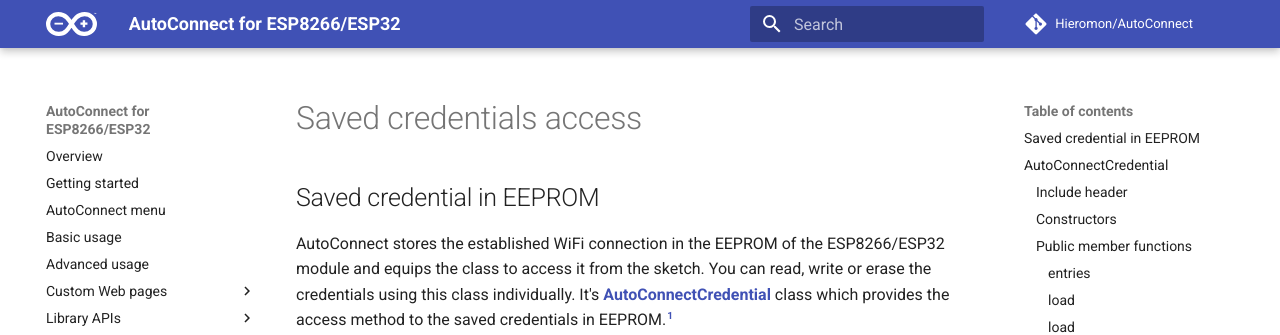
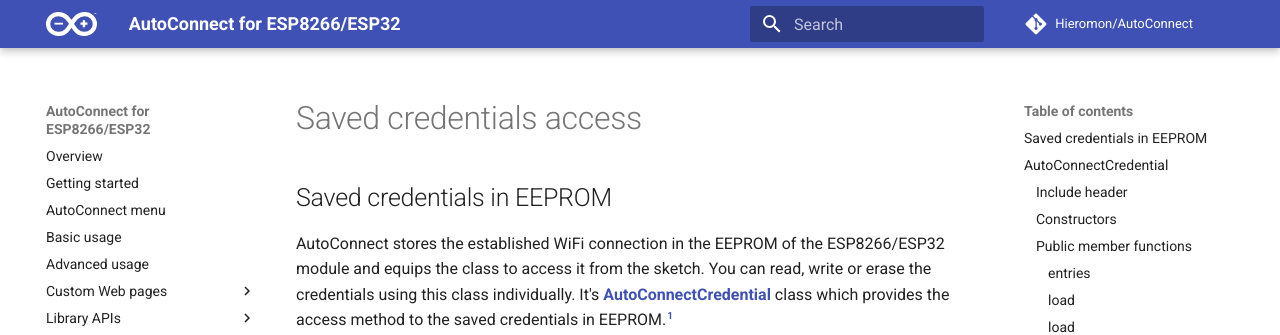
Before and after one commit to Hieromon/AutoConnect, an MkDocs documentation site: the page built from mkdocs/credit.md, in a window 1280 px wide and 900 px high. Shown: the top 335 px of the window. Built offline with MkDocs 1.6.1 and Material for MkDocs 9.7.7, drawn with Linux system fonts in a browser that asks for light colours; nearby versions of some CDN libraries; comment, search, counter and statistics services are not loaded; some of the changed text lies outside the part shown.

Commit message:
Typo fixed

```diff
--- a/mkdocs/credit.md
+++ b/mkdocs/credit.md
@@ -1,4 +1,4 @@
-## Saved credential in EEPROM
+## Saved credentials in EEPROM
 
 AutoConnect stores the established WiFi connection in the EEPROM of the ESP8266/ESP32 module and equips the class to access it from the sketch. You can read, write or erase the credentials using this class individually. It's [**AutoConnectCredential**](#autoconnectcredential) class which provides the access method to the saved credentials in EEPROM.[^1]
 
```
Also changed, not shown: other parts of mkdocs/credit.md (+1 -1 lines).
